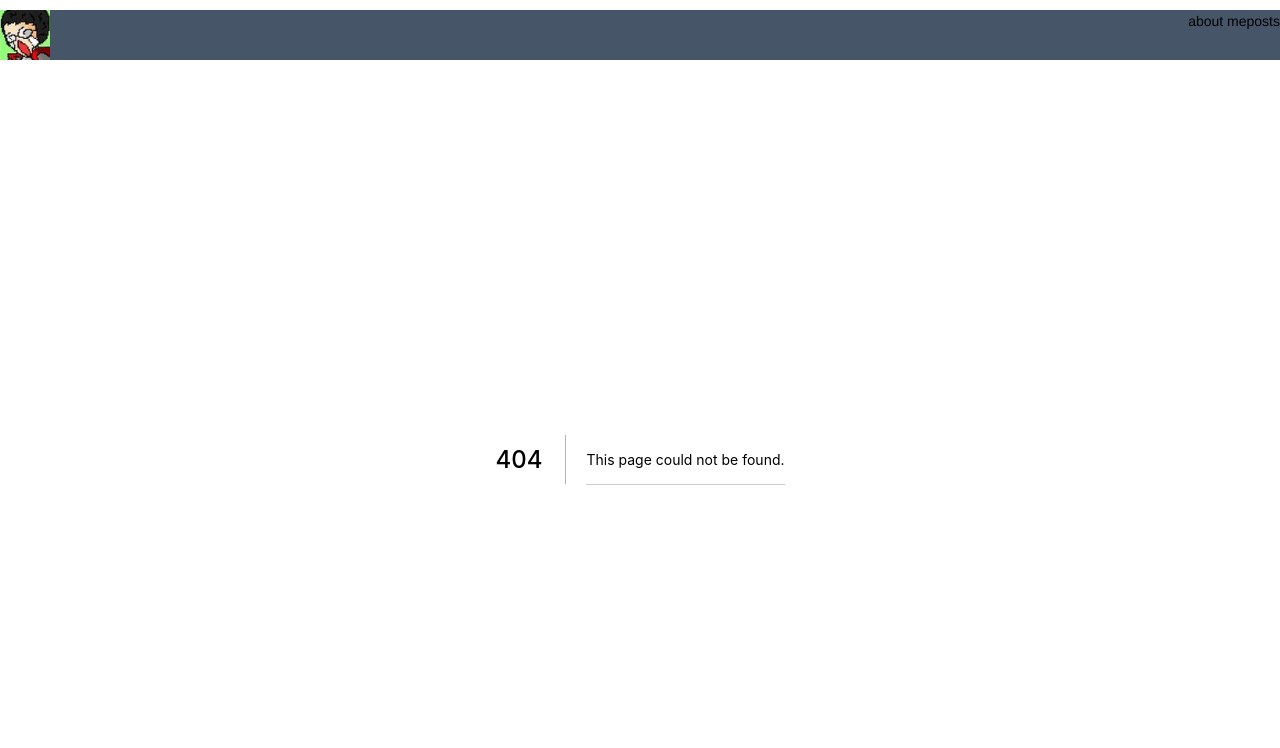
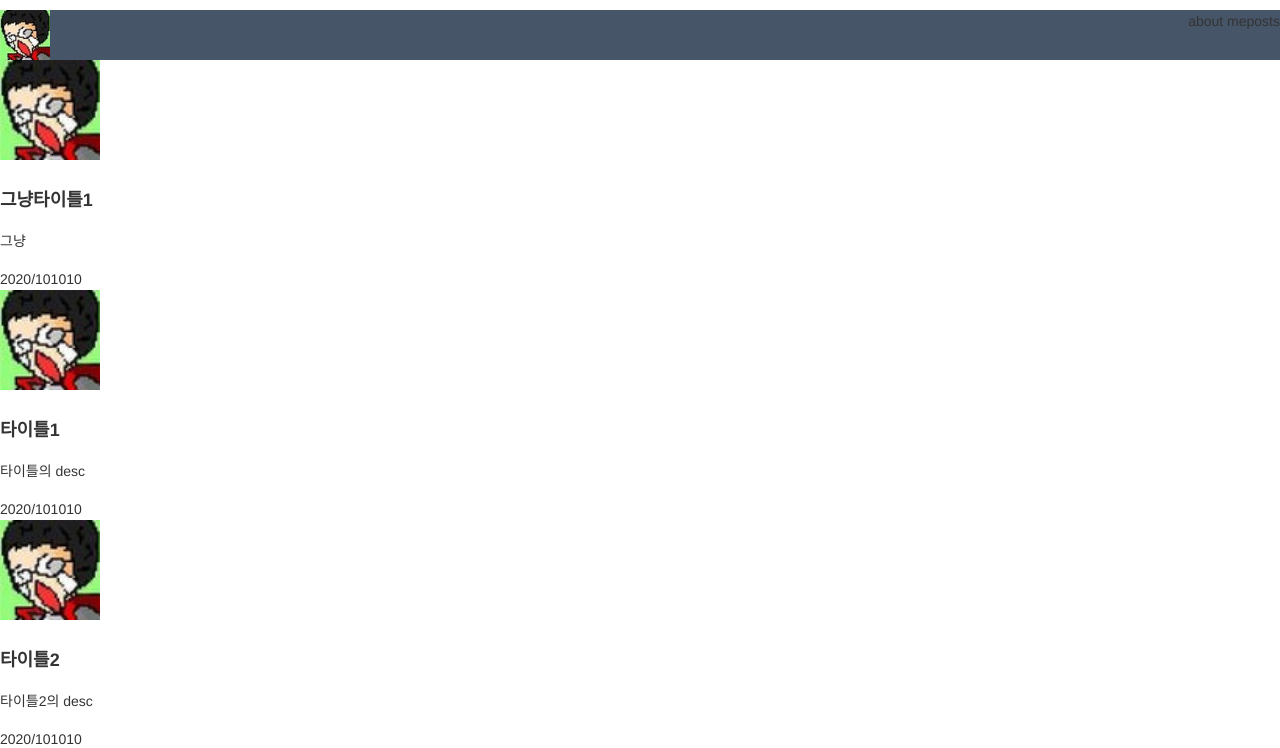
Before and after one commit to nakzyu/blog, a Next.js app: page /category/all in a window 1280 px wide. Before the commit this address had no page. Shown: the top 748 px of the page. Built offline with nearby package versions, Linux system fonts and the light colour scheme.

Commit message:
Change routing structures

```diff
--- a/components/layouts/header.tsx
+++ b/components/layouts/header.tsx
@@ -9,7 +9,7 @@ const Header = () => {
         <Link href='/about' passHref>
           <div>about me</div>
         </Link>
-        <Link href='/posts' passHref>
+        <Link href='/category/all' passHref>
           <div>posts</div>
         </Link>
       </div>
--- a/pages/posts/[category]/index.tsx
+++ b/pages/category/[category]/index.tsx
@@ -6,11 +6,11 @@ import {
 } from "../../../utils/postHandler";
 import PostList from "../../../components/post/postList";
 
-type AllPostsPageProps = {
+type PostsByCategoryPageProps = {
   posts: Post[];
 };
 
-const AllPostsPage = ({ posts }: AllPostsPageProps) => {
+const PostsByCategoryPage = ({ posts }: PostsByCategoryPageProps) => {
   return <PostList posts={posts} />;
 };
 
@@ -28,4 +28,4 @@ export const getStaticProps = ({ params }: StaticProps) => {
   return { props: { posts } };
 };
 
-export default AllPostsPage;
+export default PostsByCategoryPage;
--- /dev/null
+++ b/pages/category/all/index.tsx
@@ -0,0 +1,18 @@
+import { getAllPosts } from "../../../utils/postHandler";
+import PostList from "../../../components/post/postList";
+import { Post } from "../../../types/post";
+
+type PostsByAllCategoryPageProps = {
+  posts: Post[];
+};
+
+const PostsByAllCategoryPage = ({ posts }: PostsByAllCategoryPageProps) => {
+  return <PostList posts={posts} />;
+};
+
+export const getStaticProps = () => {
+  const posts = getAllPosts();
+  return { props: { posts } };
+};
+
+export default PostsByAllCategoryPage;
--- a/pages/posts/[category]/[post]/index.tsx
+++ b/pages/post/[post]/index.tsx
@@ -1,9 +1,9 @@
 import { GetStaticPropsContext } from "next";
-import PostBody from "../../../../components/post/postBody";
-import PostHead from "../../../../components/post/postHead";
-import { Post } from "../../../../types/post";
-import SetHead from "../../../../utils/ApplyHead";
-import { getAllPathsOfPosts, getPost } from "../../../../utils/postHandler";
+import PostBody from "../../../components/post/postBody";
+import PostHead from "../../../components/post/postHead";
+import { Post } from "../../../types/post";
+import SetHead from "../../../utils/ApplyHead";
+import { getAllPathsOfPosts, getPost } from "../../../utils/postHandler";
 
 type PostPageProps = {
   post: Post;
@@ -28,7 +28,7 @@ export const getStaticPaths = () => {
 };
 
 interface PostPageStaticProps extends GetStaticPropsContext {
-  params: { category: string; post: string };
+  params: { post: string };
 }
 
 export const getStaticProps = ({ params }: PostPageStaticProps) => {
--- a/pages/posts/index.tsx
+++ /dev/null
@@ -1,18 +0,0 @@
-import { Post } from "../../types/post";
-import PostList from "../../components/post/postList";
-import { getAllPosts } from "../../utils/postHandler";
-
-type PostIndexPageProps = {
-  posts: Post[];
-};
-
-const PostIndexPage = ({ posts }: PostIndexPageProps) => {
-  return <PostList posts={posts} />;
-};
-
-export const getStaticProps = () => {
-  const posts = getAllPosts();
-  return { props: { posts } };
-};
-
-export default PostIndexPage;
--- a/utils/postHandler.ts
+++ b/utils/postHandler.ts
@@ -29,7 +29,7 @@ export const getAllPathsOfCategories = () => {
 
 export const getAllPathsOfPosts = () =>
   getAllPosts().map(({ data }) => ({
-    params: { category: data.category, post: data.title },
+    params: { post: data.title },
   }));
 
 export const getAllPostsByCategory = (category: string) =>
```
Also changed, not shown: 1 other file (tests, documents, lock files or other folders).
